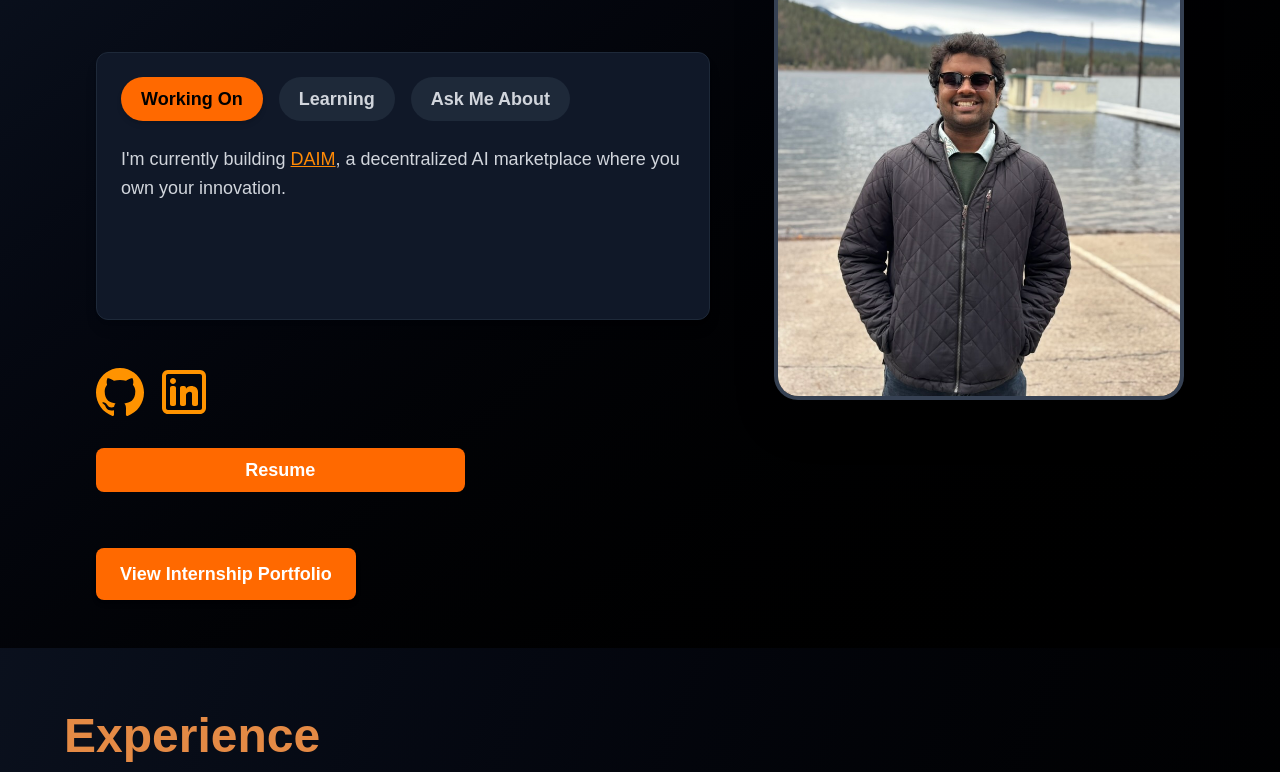
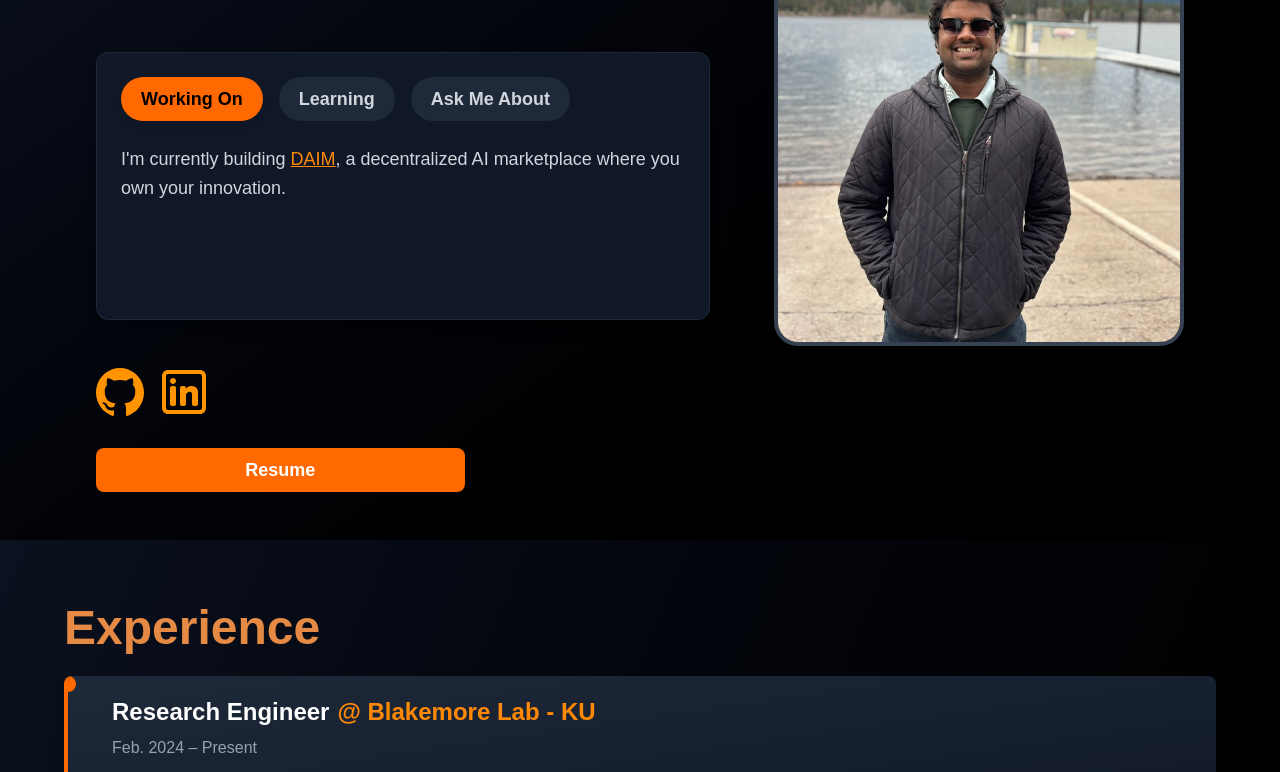
Before and after one commit to Vegito2367/TejPortfolio, a Next.js app in the folder personalwebsite/: page / in a window 1280 px wide. Shown: the part 391-1163 px from the top of the page. Built offline with nearby package versions, Linux system fonts and the light colour scheme.

Commit message:
Removed internship portfolio

```diff
--- a/personalwebsite/src/customComponents/heroSection.tsx
+++ b/personalwebsite/src/customComponents/heroSection.tsx
@@ -139,7 +139,6 @@ export default function HeroSection() {
                             Resume
                         </a>
                     </div>
-                    <PortfolioNavButton/>
                 </motion.div>
 
                 <motion.div
```
